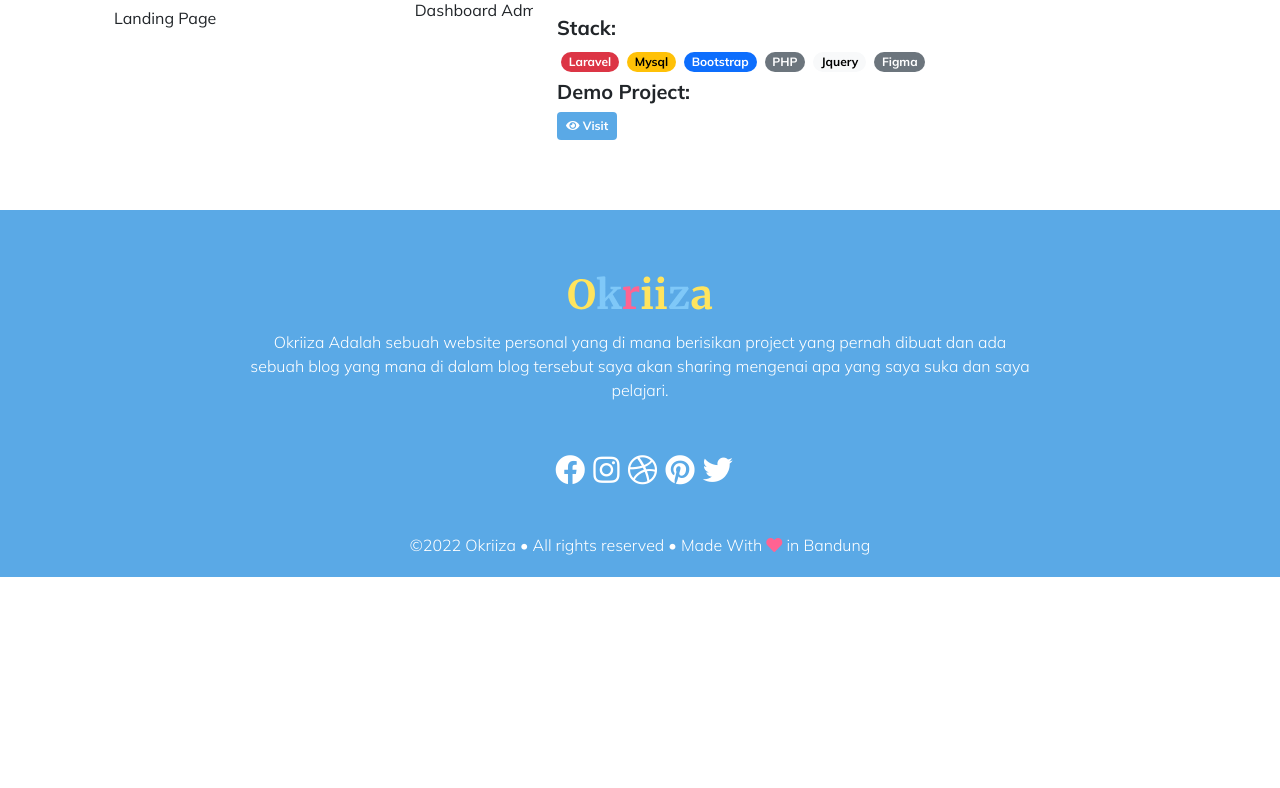
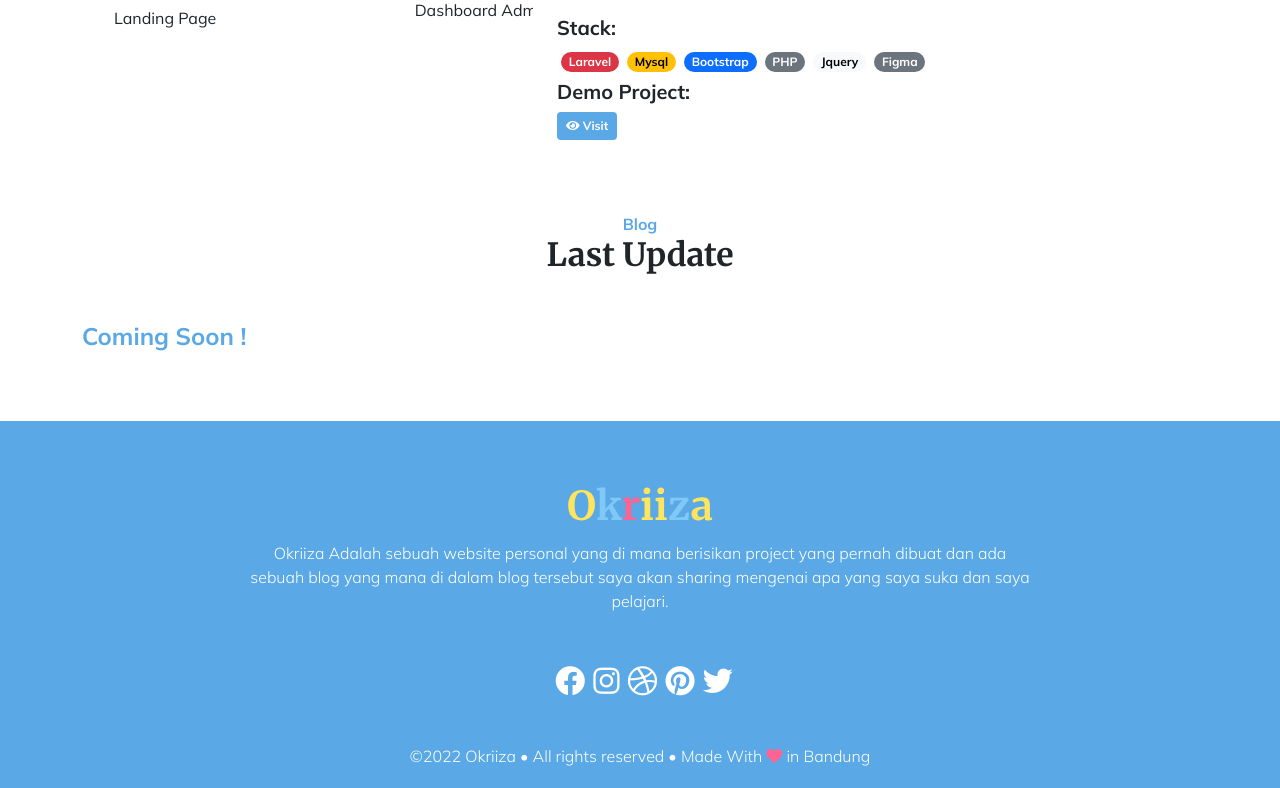
Before and after one commit to okriiza/okriiza-frontend, a Vue app: page / in a window 1280 px wide. Shown: the part 2122-2910 px from the top of the page. Before the commit the page ends 2699 px from the top, so only its background shows below. Built offline with nearby package versions, Linux system fonts and the light colour scheme.

Commit message:
add section blog

```diff
--- a/src/views/landing/index.vue
+++ b/src/views/landing/index.vue
@@ -135,7 +135,6 @@
         </div>
       </div>
     </section>
-
     <section class="section-project">
       <div class="text-center mb-3 pt-4">
         <p class="text-pink sub-title-project">My Project</p>
@@ -213,6 +212,101 @@
         </div>
       </div>
     </section>
+    <section class="section-blog">
+      <div class="text-center mb-5 pt-4">
+        <p class="text-biru sub-title-blog">Blog</p>
+        <h2 class="title-blog">Last Update</h2>
+        <!-- <p class="text-blog">
+          Lorem ipsum dolor sit amet consectetur adipisicing elit.
+        </p> -->
+      </div>
+      <div class="container">
+        <h4 class="text-biru fw-bolder">Coming Soon !</h4>
+        <!-- <div class="row mt-5 mb-5" data-aos="fade-up" data-aos-duration="3000">
+          <div class="col-md-4 mb-3">
+            <div class="card bg-dark text-white">
+              <img
+                src="assets/image/constant-loubier-7lzIyp2Ork4-unsplash.jpg"
+                class="section-blog-img"
+              />
+              <div
+                class="card-img-overlay d-flex align-items-start flex-column bd-highlight mb-3"
+              >
+                <h5
+                  class="mb-auto card-title btn btn-sm bg-kuning rounded-pill"
+                >
+                  14 SEP 2020
+                </h5>
+                <p class="card-text btn bg-biru">Technology</p>
+                <p class="card-text btn bg-pink">Tutorial</p>
+              </div>
+            </div>
+            <h4 class="title-artikel">Lorem Ipsum Doalr Sit Amet.</h4>
+            <p class="text-artikel">
+              Lorem ipsum dolor sit amet, consectetur adipiscing elit. Sed
+              pharetra aliquet sit auctor et lacus sit elementum dignissim.
+            </p>
+            <button class="btn-bg-biru btn btn-sm text-white">
+              READ MORE <i class="fas fa-long-arrow-alt-right"></i>
+            </button>
+          </div>
+          <div class="col-md-4 mb-3">
+            <div class="card bg-dark text-white">
+              <img
+                src="assets/image/juan-gomez-kt-wA0GDFq8-unsplash.jpg"
+                class="section-blog-img"
+              />
+              <div
+                class="card-img-overlay d-flex align-items-start flex-column bd-highlight mb-3"
+              >
+                <h5
+                  class="mb-auto card-title btn btn-sm bg-kuning rounded-pill"
+                >
+                  14 SEP 2020
+                </h5>
+                <p class="card-text btn bg-biru">Technology</p>
+                <p class="card-text btn bg-pink">Tutorial</p>
+              </div>
+            </div>
+            <h4 class="title-artikel">Lorem Ipsum Doalr Sit Amet.</h4>
+            <p class="text-artikel">
+              Lorem ipsum dolor sit amet, consectetur adipiscing elit. Sed
+              pharetra aliquet sit auctor et lacus sit elementum dignissim.
+            </p>
+            <button class="btn-bg-biru btn btn-sm text-white">
+              READ MORE <i class="fas fa-long-arrow-alt-right"></i>
+            </button>
+          </div>
+          <div class="col-md-4 mb-3">
+            <div class="card bg-dark text-white">
+              <img
+                src="assets/image/constant-loubier-7lzIyp2Ork4-unsplash.jpg"
+                class="section-blog-img"
+              />
+              <div
+                class="card-img-overlay d-flex align-items-start flex-column bd-highlight mb-3"
+              >
+                <h5
+                  class="mb-auto card-title btn btn-sm bg-kuning rounded-pill"
+                >
+                  14 SEP 2020
+                </h5>
+                <p class="card-text btn bg-biru">Technology</p>
+                <p class="card-text btn bg-pink">Tutorial</p>
+              </div>
+            </div>
+            <h4 class="title-artikel">Lorem Ipsum Doalr Sit Amet.</h4>
+            <p class="text-artikel">
+              Lorem ipsum dolor sit amet, consectetur adipiscing elit. Sed
+              pharetra aliquet sit auctor et lacus sit elementum dignissim.
+            </p>
+            <button class="btn-bg-biru btn btn-sm text-white">
+              READ MORE <i class="fas fa-long-arrow-alt-right"></i>
+            </button>
+          </div>
+        </div> -->
+      </div>
+    </section>
   </div>
 </template>
 
```
